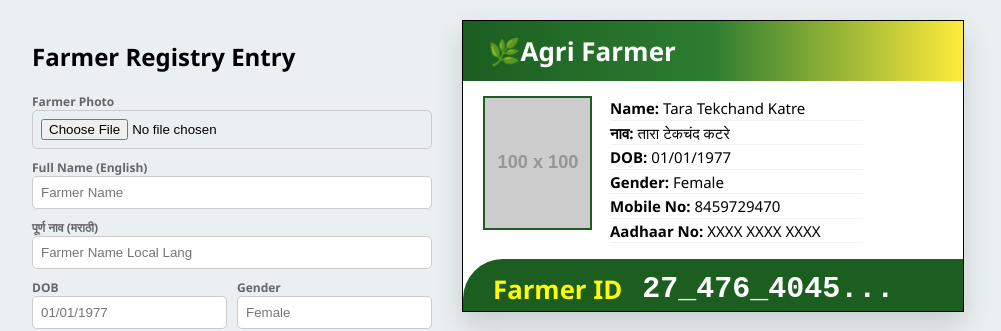
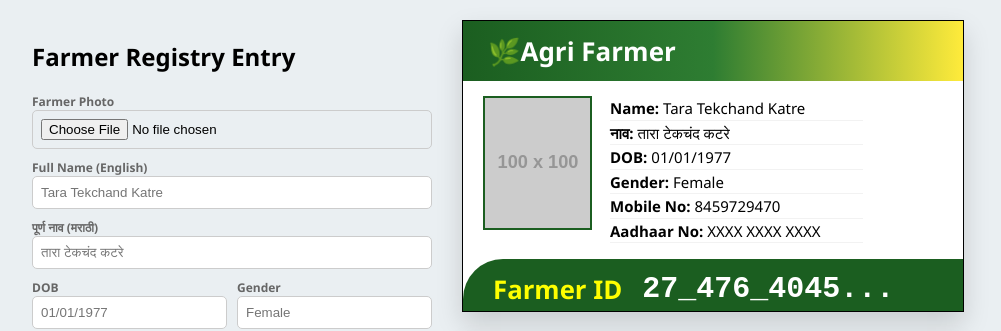
Before and after one commit to BhumeshKatre/Farmer-iD-, a plain HTML site: page index.html in a window 1280 px wide. Shown: the top 331 px of the page, without its empty margins (142-1143 px from the left). Drawn offline with nearby package versions, Linux system fonts and the light colour scheme; placeholder pictures from the web are drawn by us; a script that the page names is missing.

Commit message:
Update input placeholders for farmer's name

```diff
--- a/index.html
+++ b/index.html
@@ -18,11 +18,13 @@
         <label>Farmer Photo</label>
         <input type="file" id="photoInput" accept="image/*" onchange="loadPhoto(event)">
 
+
         <label>Full Name (English)</label>
-        <input type="text" id="in-name" placeholder="Farmer Name" oninput="updateCard()">
+        <input type="text" id="in-name" placeholder="Tara Tekchand Katre" oninput="updateCard()">
 
         <label>पूर्ण नाव (मराठी)</label>
-        <input type="text" id="in-nameLocal" placeholder="Farmer Name Local Lang" oninput="updateCard()">
+        <input type="text" id="in-nameLocal" placeholder="तारा टेकचंद कटरे" oninput="updateCard()">
+
 
         <div class="row">
           <div><label>DOB</label><input type="text" id="in-dob" placeholder="01/01/1977" oninput="updateCard()"></div>
```
